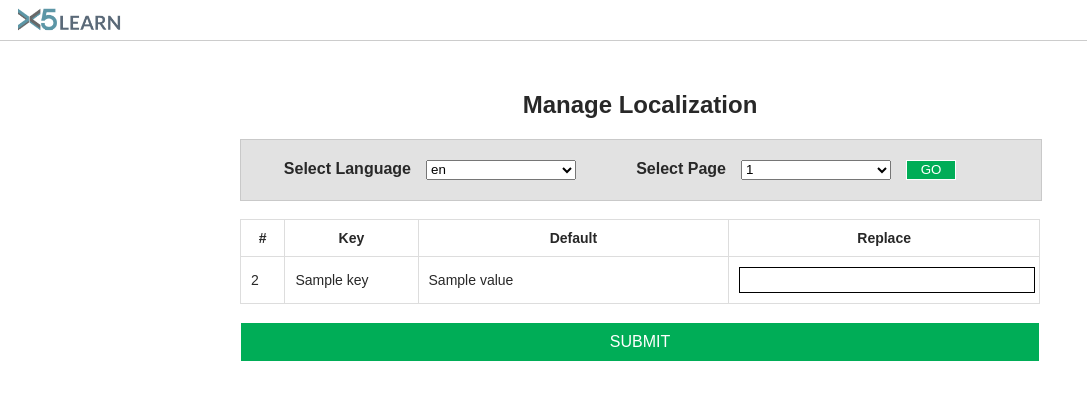
After one commit to sahanbull/x5learn, a Python web app: template x5learn_server/templates/admin/manage_localization.html in a window 1280 px wide. The commit adds this page. Shown: the top 400 px of the page, without its empty margins (0-1087 px from the left). Run offline with Jinja, Linux system fonts and the light colour scheme; the template is opened without the code that fills it: most values are stand-ins (such as "Sample title", 1, 10 or a date in 2020).

Commit message:
- added admin page to manage localization

```diff
--- /dev/null
+++ b/x5learn_server/templates/admin/manage_localization.html
@@ -0,0 +1,75 @@
+{% extends "security/base.html" %}
+
+{% block content %}
+  <div class="container">
+    {% include "security/_messages.html" %}
+    <h2 class="text-center">Manage Localization</h2>
+
+    <div class="row well">
+        <form method="get" action="localization">
+            <div class="inline">
+                <label class="control-label">Select Language</label>
+                <select class="form-control" name="language">
+                    {% for l in languages %}
+                    {% if l==lang %}
+                    <option selected="selected" value="{{ l }}">{{ l }}</option>
+                    {% else %}
+                    <option value="{{ l }}">{{ l }}</option>
+                    {% endif %}
+                    {% endfor %}
+                </select>
+                <label class="control-label">Select Page</label>
+                <select class="form-control" name="page">
+                    {% for p in pages %}
+                    {% if p==page %}
+                    <option selected="selected" value="{{ p }}">{{ p }}</option>
+                    {% else %}
+                    <option value="{{ p }}">{{ p }}</option>
+                    {% endif %}
+                    {% endfor %}
+                </select>
+                <button type="submit" class="primary">Go</button>
+            </div>
+        </form>
+    </div>
+    <br><br>
+
+    {% if data != None %}
+    <form method="post" action="localization">
+
+        <input type="hidden" name="language" value="{{ lang }}">
+        <input type="hidden" name="page" value="{{ page }}">
+
+        <div class="row">
+            <table class="table" cellpadding=10>
+                <thead>
+                    <tr>
+                        <th width="5%">#</th>
+                        <th width="15%">Key</th>
+                        <th width="35%">Default</th>
+                        <th width="35%">Replace</th>
+                    </tr>
+                </thead>
+                <tbody>
+                    {% for key, value in data.items() %}
+                    <tr>
+                        <td>{{ loop.index + 1 }}</td>
+                        <td>{{ key }}</td>
+                        <td>{{ value }}</td>
+                        <td><input class="table-input" name="replace" type="text"/></td>
+                    </tr>
+                    {% endfor %}
+                </tbody>
+            </table>
+        </div>
+        <br>
+
+        <div class="row">
+            <button type="submit" class="primary big">Submit</button>
+        </div>
+    </form>
+    {% endif %}
+
+
+  </div>
+{% endblock %}
--- a/x5learn_server/templates/security/base.html
+++ b/x5learn_server/templates/security/base.html
@@ -63,6 +63,93 @@
         padding: 24px 0;
         color: #999;
       }
+
+      .text-center {
+        text-align: center;
+      }
+
+      .row {
+        width: 100%;
+      }
+
+      .container {
+        width: 800px;
+        max-width: 90%;
+        margin: auto;
+        padding-top: 30px;
+      }
+
+      .well {
+        border: 1px solid #c9c9c9;
+        background: #e2e2e2;
+        height: 100%;
+        display: inline-block;
+        width: 100%;
+      }
+
+      .inline {
+        padding: 20px;
+      }
+
+      .inline label{
+        width: 150px;
+        height: 20px;
+        text-align: right;
+        clear: right;
+        float: left;
+        margin-right:15px;
+        padding-bottom: 0;
+      }
+
+      .inline input,select{
+        width: 150px;
+        float: left;
+        height: 20px;
+      }
+
+      .inline button {
+        height: 20px;
+        margin-left: 15px;
+        width: 50px;
+      }
+
+      button.primary {
+        border: 1px solid white;
+        background: #00ad57;
+        color:white;
+        cursor: pointer;
+        text-transform: uppercase;
+      }
+
+      button.big {
+        font-size: 16px;
+        width: 100%;
+        height: 40px;
+      }
+
+      .table-input {
+        width: 100% !important;
+        max-width: 100% !important;
+        height: 20px;
+        padding: 2px;
+        font-size: 12px;
+        border: 1px solid black;
+        border-radius: 0;
+      }
+
+      .table {
+        width: 100%;
+        max-width: 100%;
+        border-collapse: collapse;
+        border-spacing: 0;
+        border: 1px solid #ddd;
+        font-size: 14px;
+      }
+
+      .table > tbody > tr > td, .table > tbody > tr > th, .table > tfoot > tr > td, .table > tfoot > tr > th, .table > thead > tr > td, .table > thead > tr > th {
+        border: 1px solid #ddd;
+      }
+
     </style>
     <title>{% block title %}{{ title|default }}{% endblock title %}</title>
 
```
Also changed, not shown: x5learn_server/app.py (+71 -2 lines), x5learn_server/models.py (+13 -0 lines).
